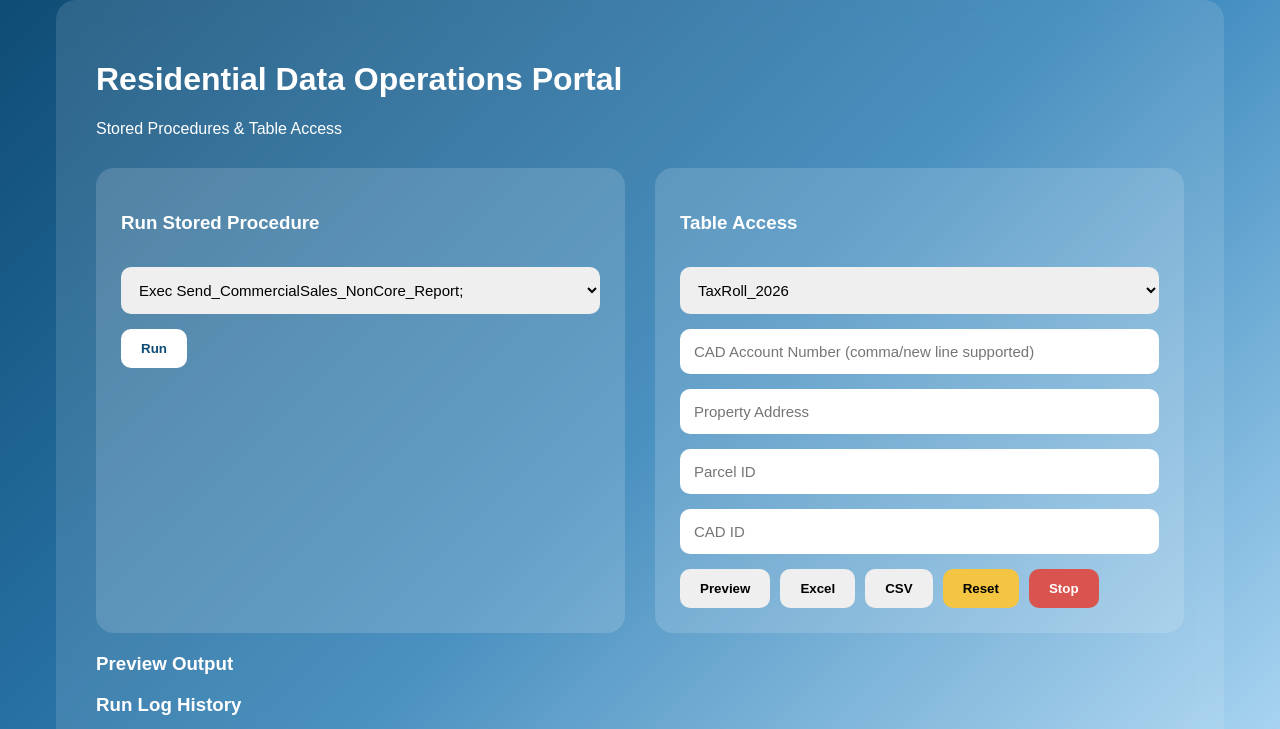
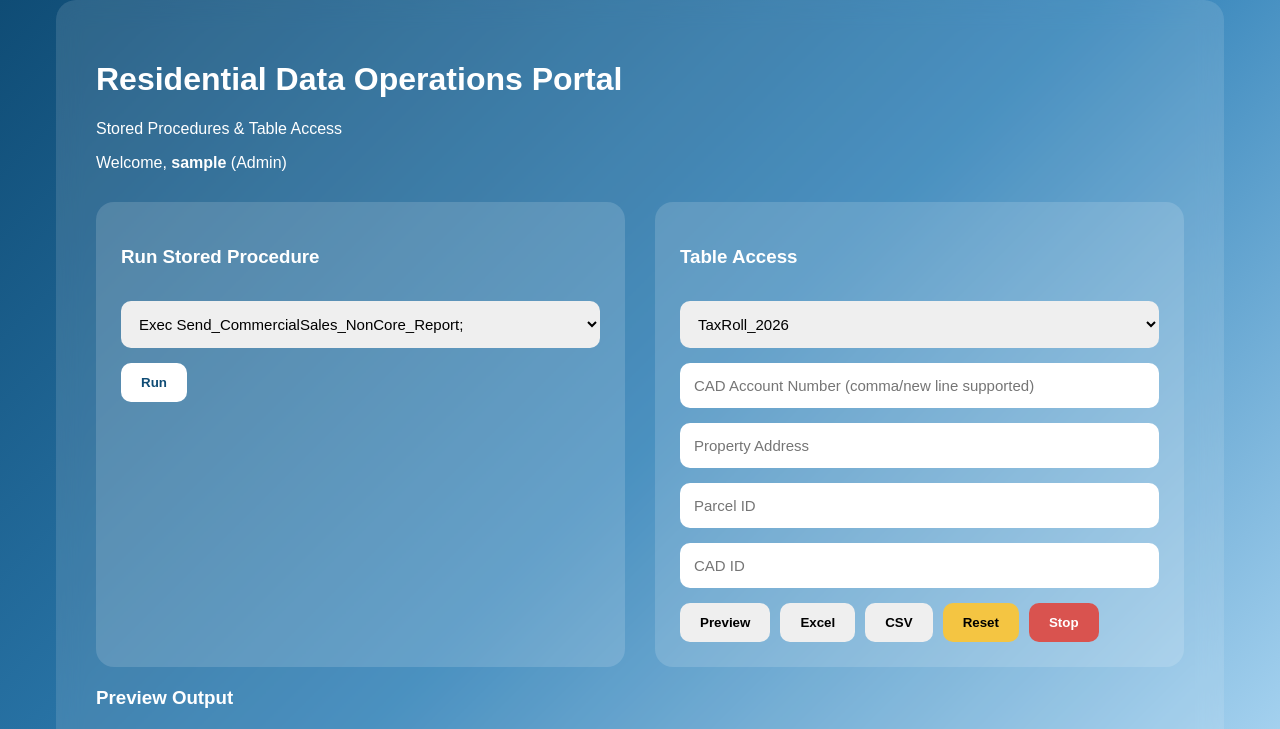
Before and after one commit to Radhika-user/residential-data-operations-portal, a Flask app: page /dashboard in a window 1280 px wide. Shown: the top 729 px of the page. Run offline with Flask 3, Linux system fonts and the light colour scheme; the visitor is signed in with stand-in values (Sample User, id 1); data that the repository does not hold is empty.

Commit message:
index.html

```diff
--- a/templates/index.html
+++ b/templates/index.html
@@ -12,9 +12,19 @@
         <h1>Residential Data Operations Portal</h1>
         <p class="subtitle">Stored Procedures & Table Access</p>
 
+        <p class="welcome-text">
+            Welcome, <strong>{{ username }}</strong>
+            {% if is_admin %}
+                (Admin)
+            {% else %}
+                (User)
+            {% endif %}
+        </p>
+
         <div class="split-layout">
 
-            <!-- LEFT PANEL -->
+            <!-- LEFT PANEL : ADMIN ONLY -->
+            {% if is_admin %}
             <div class="panel">
                 <h3>Run Stored Procedure</h3>
 
@@ -26,8 +36,9 @@
 
                 <button class="primary" onclick="runSP()">Run</button>
             </div>
+            {% endif %}
 
-            <!-- RIGHT PANEL -->
+            <!-- RIGHT PANEL : ALL USERS -->
             <div class="panel">
                 <h3>Table Access</h3>
 
@@ -57,6 +68,7 @@
                     <button class="danger" onclick="stopRunning()">Stop</button>
                 </div>
             </div>
+
         </div>
 
         <!-- LOADER -->
```
